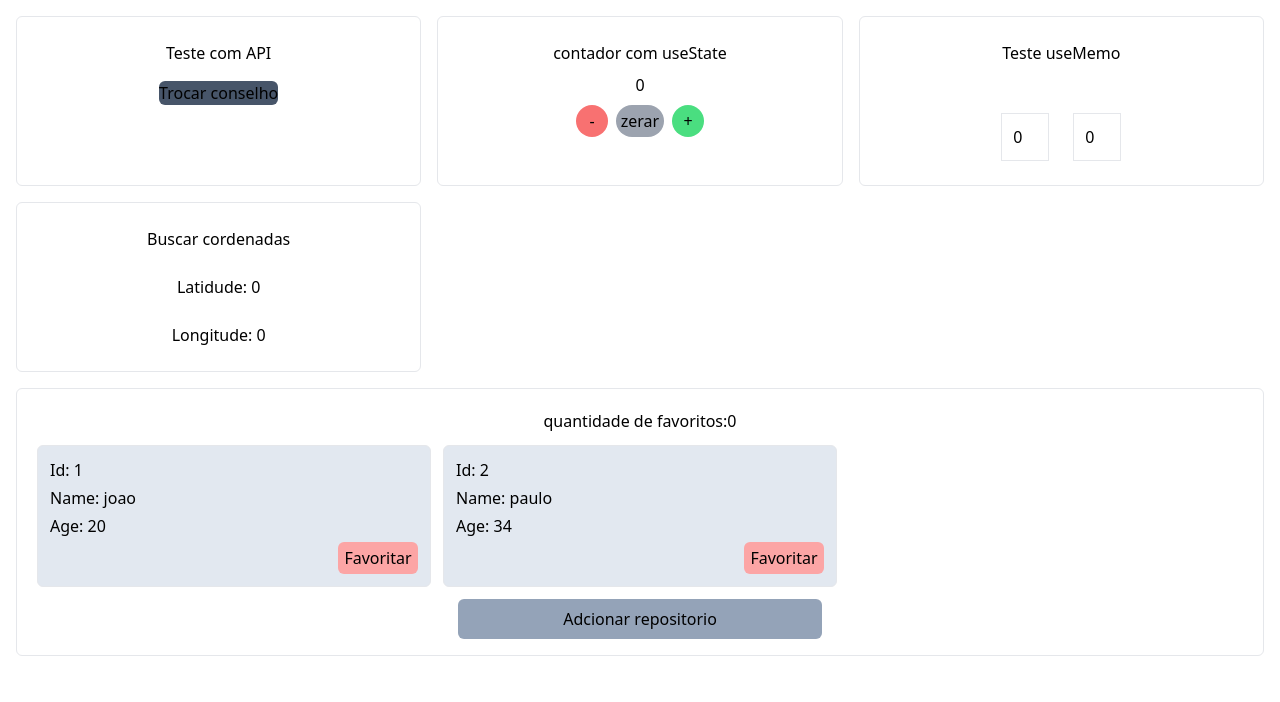
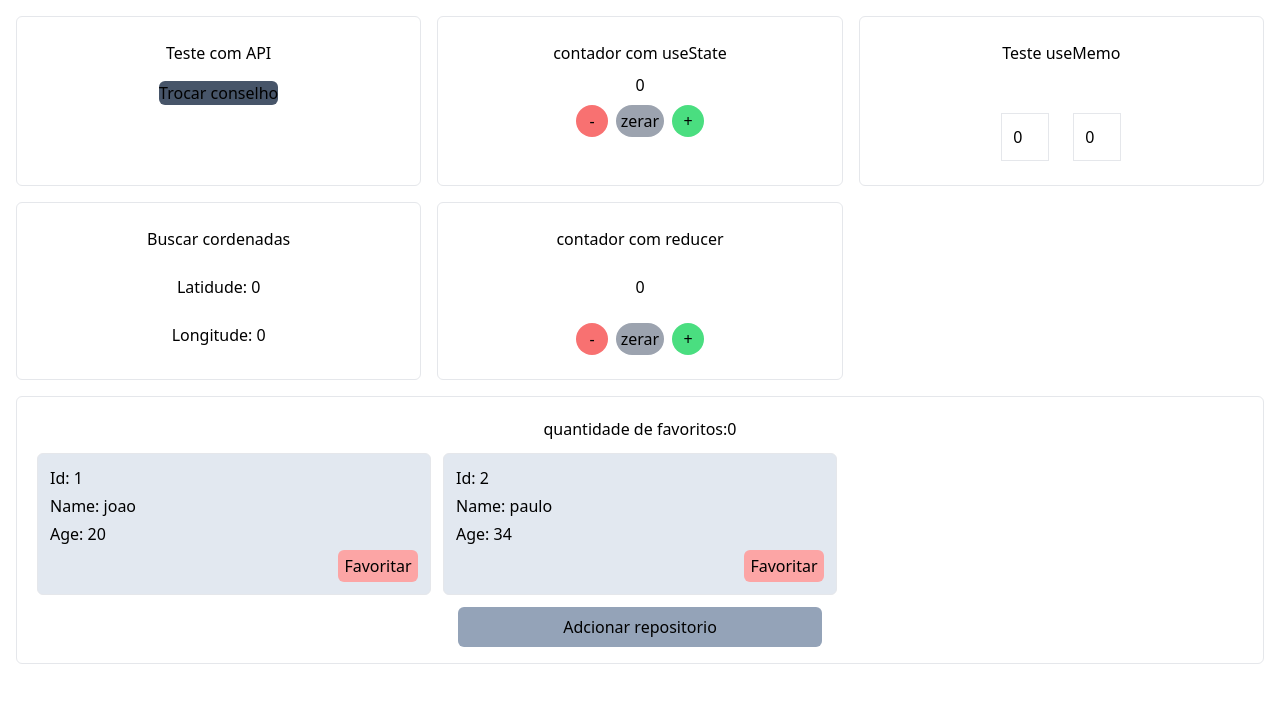
Before and after one commit to jvmatias/Gittestes, a React (Vite) app: page / in a window 1280 px wide. Shown: the top 702 px of the page. Built offline with nearby package versions, Linux system fonts and the light colour scheme; no server answers.

Commit message:
criacao do contador com reducer

```diff
--- a/src/App.tsx
+++ b/src/App.tsx
@@ -1,4 +1,4 @@
-import { useEffect, useState } from "react";
+import { useEffect, useReducer, useState } from "react";
 
 type Advice = {
   advice: string;
@@ -25,6 +25,36 @@ interface locations {
     longitude: number | null;
   };
 }
+
+interface CounterState {
+  counter: number;
+}
+
+interface ActionType {
+  type: "increment" | "decrement" | "erase";
+}
+
+const reducerfn = (state: CounterState, action: ActionType) => {
+  switch (action.type) {
+    case "increment":
+      return {
+        ...state,
+        counter: state.counter + 1,
+      };
+    case "decrement":
+      return {
+        ...state,
+        counter: state.counter - 1,
+      };
+    case "erase":
+      return {
+        ...state,
+        counter: (state.counter = 0),
+      };
+    default:
+      return state;
+  }
+};
 
 const App: React.FC = () => {
   const [conselho, setAdvice] = useState<Advice>();
@@ -95,6 +125,10 @@ const App: React.FC = () => {
     setLocation({ latitude, longitude });
   };
 
+  //----REDUCER
+
+  const [state, dispatch] = useReducer(reducerfn, { counter: 0 });
+
   return (
     <div className="grid grid-cols-1 sm:grid-cols-2 lg:grid-cols-3 2xl:grid-cols-4 m-4 gap-2 sm:gap-3 lg:gap-4">
       <div
@@ -163,6 +197,31 @@ const App: React.FC = () => {
         <span>Longitude: {location.longitude}</span>
       </div>
 
+      <div className="flex flex-col items-center border rounded-md p-6 gap-6">
+        <p>contador com reducer</p>
+        <p>{state.counter}</p>
+        <div className="flex flex-row gap-2">
+          <button
+            className="rounded-full bg-red-400 w-8 h-8 cursor-pointer"
+            onClick={() => dispatch({ type: "decrement" })}
+          >
+            -
+          </button>
+          <button
+            className="rounded-full bg-gray-400 w-12 h-8 cursor-pointer"
+            onClick={() => dispatch({ type: "erase" })}
+          >
+            zerar
+          </button>
+          <button
+            className="rounded-full bg-green-400 w-8 h-8 cursor-pointer"
+            onClick={() => dispatch({ type: "increment" })}
+          >
+            +
+          </button>
+        </div>
+      </div>
+
       <div className=" grid col-span-1 sm:col-span-2 lg:col-span-3 2xl:col-span-4 border rounded-md p-4 gap-2">
         <div className="grid grid-cols-1 p-1 sm:grid-cols-2 lg:grid-cols-3 2xl:grid-cols-4 gap-2 lg:gap-3 2xl:gap-5">
           <p className="col-span-1 sm:col-span-2 lg:col-span-3 2xl:col-span-4 justify-self-center">
```
